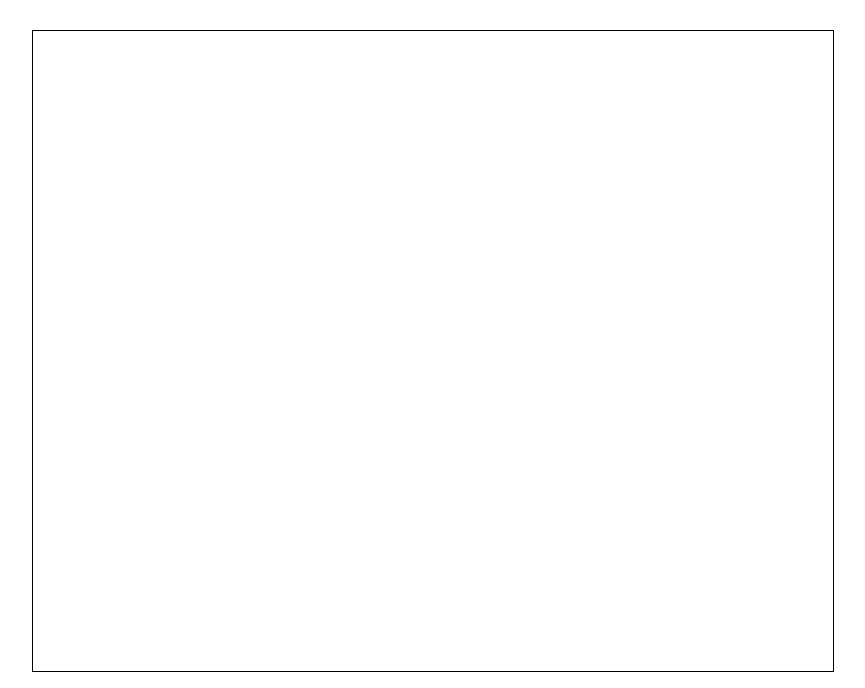
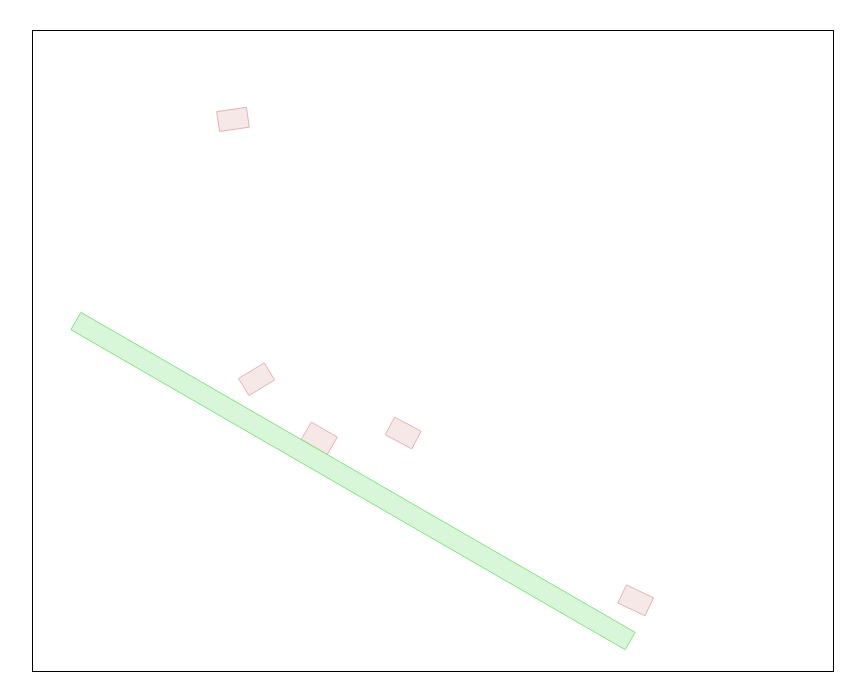
Before and after one commit to windytan/fcccf, a plain HTML site: page public_html/index.html in a window 1280 px wide. Shown: the whole page, without its empty margins (207-1072 px from the left). Drawn offline with Linux system fonts and the light colour scheme.

Commit message:
box2d-alkusäätö

```diff
--- a/public_html/index.html
+++ b/public_html/index.html
@@ -5,8 +5,11 @@
 	<meta http-equiv="Content-Type" content="text/html; charset=UTF-8">
 	<link rel="stylesheet" type="text/css" href="style.css">
 	<script type="text/javascript" src="js/lib/jquery-1.10.2.min.js"></script>
+	<script type="text/javascript" src="js/lib/Box2dWeb-2.1.a.3.min.js"></script>
+	<script type="text/javascript" src="js/world.js"></script>
+	<script type="text/javascript" src="js/game.js"></script>
   </head>
   <body>
-	  <canvas id="gameCanvas" width="800" height="640"></canvas>
+	  <canvas width="800" height="640"></canvas>
   </body>
 </html>
--- /dev/null
+++ b/public_html/js/game.js
@@ -0,0 +1,67 @@
+var debug = true;
+
+var ctx;
+
+$(document).ready(function() {
+	ctx = $("canvas")[0].getContext("2d");
+
+	game.init();
+});
+
+
+
+
+
+
+var game = {
+	tick: 0,
+
+	init: function() {
+		gameWorld.init();
+		if (debug) setupDebugDraw();
+
+		createFloor();
+
+		game.step();	// Start the game already!
+	},
+
+	logic: function() {
+		if (this.tick % 50 === 1) {
+			createRectangular();
+		}
+
+		world.Step(gameWorld.timeStep, gameWorld.velocityIterations, gameWorld.positionIterations);
+		world.ClearForces();
+	},
+
+	render: function() {
+		world.DrawDebugData();
+	},
+
+	step: function() {
+		game.tick++;
+		game.logic();
+		game.render();
+		requestAnimFrame(game.step);
+	}
+};
+
+
+
+
+
+
+
+
+
+
+window.requestAnimFrame = (function(){
+  return window.requestAnimationFrame		  ||
+		  window.webkitRequestAnimationFrame  ||
+		  window.mozRequestAnimationFrame	  ||
+		  window.oRequestAnimationFrame		  ||
+		  window.msRequestAnimationFrame	  ||
+		  function(callback, element){
+			window.setTimeout(callback, 1000 / 60);
+		  };
+  })();
--- /dev/null
+++ b/public_html/js/world.js
@@ -0,0 +1,153 @@
+var b2Vec2 = Box2D.Common.Math.b2Vec2;
+var b2BodyDef = Box2D.Dynamics.b2BodyDef;
+var b2Body = Box2D.Dynamics.b2Body;
+var b2FixtureDef = Box2D.Dynamics.b2FixtureDef;
+var b2Fixture = Box2D.Dynamics.b2Fixture;
+var b2World = Box2D.Dynamics.b2World;
+var b2MassData = Box2D.Collision.Shapes.b2MassData;
+var b2PolygonShape = Box2D.Collision.Shapes.b2PolygonShape;
+var b2CircleShape = Box2D.Collision.Shapes.b2CircleShape;
+var b2DebugDraw = Box2D.Dynamics.b2DebugDraw;
+
+var world;
+var scale = 30;
+
+var gameWorld = {
+	gravity: 9.81,
+	velocityIterations: 8,
+	positionIterations: 3,
+	allowSleep: true,
+	timeStep: 1 / 60,
+
+	init: function() {
+		var gravity = new b2Vec2(0, this.gravity);
+		world = new b2World(gravity, this.allowSleep);
+	}
+};
+
+
+
+function setupDebugDraw() {
+	var debugDraw = new b2DebugDraw();
+	debugDraw.SetSprite(ctx);
+	debugDraw.SetDrawScale(scale);
+	debugDraw.SetFillAlpha(0.3);
+	debugDraw.SetLineThickness(1.0);
+	debugDraw.SetFlags(b2DebugDraw.e_shapeBit | b2DebugDraw.e_jointBit);
+
+	world.SetDebugDraw(debugDraw);
+}
+
+
+var global = {
+	shape: {
+		circle: 1,
+		rectangular: 2,
+		polygon: 3
+	}
+};
+
+
+var def = {
+		body: {
+			dynamic: true,
+			x: 400,
+			y: 320,
+			angle: 0,
+			density: 1.0,
+			friction: 1.0,
+			restitution: 0.0,
+			shape: global.shape.circle,
+			diameter: 10,
+			width: 10,
+			height: 10
+		}
+};
+
+
+function checkDefaults(definition) {
+	if (definition.dynamic === undefined) definition.dynamic = def.body.dynamic;
+	if (definition.x === undefined) definition.x = def.body.x;
+	if (definition.y === undefined) definition.y = def.body.y;
+	if (definition.angle === undefined) definition.angle = def.body.angle;
+	if (definition.density === undefined) definition.density = def.body.density;
+	if (definition.friction === undefined) definition.friction = def.body.friction;
+	if (definition.restitution === undefined) definition.restitution = def.body.restitution;
+	if (definition.shape === undefined) definition.shape = def.body.shape;
+	if (definition.width === undefined) definition.width = def.body.width;
+	if (definition.height === undefined) definition.height = def.body.height;
+	if (definition.diameter === undefined) definition.diameter = def.body.diameter;
+	return definition;
+}
+
+
+function createBody(definition) {
+	if (definition === undefined) definition = {};
+	checkDefaults(definition);
+
+	var bodyDef = new b2BodyDef;
+
+	if (definition.dynamic)
+		bodyDef.type = b2Body.b2_dynamicBody;
+	else
+		bodyDef.type = b2Body.b2_staticBody;
+
+	bodyDef.position.x = definition.x / scale;
+	bodyDef.position.y = definition.y / scale;
+	bodyDef.angle = degree(definition.angle);
+
+	var fixtureDef = new b2FixtureDef;
+	fixtureDef.density = definition.density;
+	fixtureDef.friction = definition.friction;
+	fixtureDef.restitution = definition.restitution;
+
+	if (definition.shape === global.shape.circle) {
+		fixtureDef.shape = new b2CircleShape(definition.diameter / scale);
+	} else if (definition.shape === global.shape.rectangular) {
+		fixtureDef.shape = new b2PolygonShape;
+		fixtureDef.shape.SetAsBox(definition.width / scale, definition.height / scale);
+	}
+
+	var body = world.CreateBody(bodyDef);
+	var fixture = body.CreateFixture(fixtureDef);
+}
+
+
+
+function createRectangular() {
+	createBody({
+		dynamic: true,
+		x: 200,
+		y: -20,
+		angle: Math.random()*360,
+		density: 1.0,
+		friction: 0.8,
+		restitution: 0.3,
+		shape: global.shape.rectangular,
+		width: 10,
+		height: 15
+	});
+}
+
+
+function createFloor() {
+	createBody({
+		dynamic: false,
+		x: 320,
+		y: 450,
+		angle: 30,
+		friction: 0.8,
+		shape: global.shape.rectangular,
+		width: 320,
+		height: 10
+	});
+}
+
+
+function degree(radian) {
+  return radian / 180 * Math.PI;
+}
+
+function radian(degree) {
+	return degree / Math.PI * 180;
+}
```
Also changed, not shown: public_html/js/lib/Box2dWeb-2.1.a.3.min.js (added).
